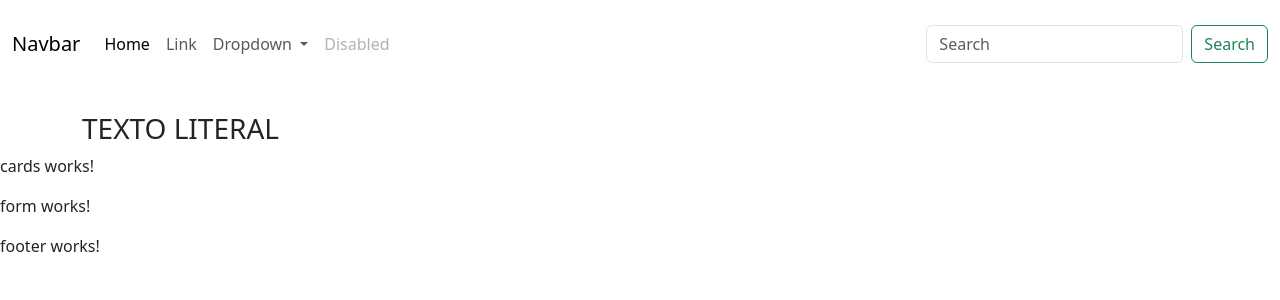
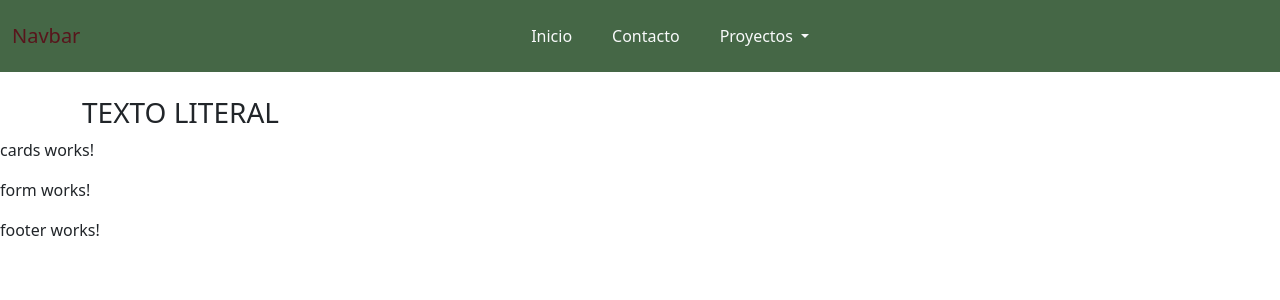
Before and after one commit to benjapaz57/idea-portfolio-1, an Angular app: page / in a window 1280 px wide. Shown: the top 300 px of the page. Built offline with nearby package versions, Linux system fonts and the light colour scheme.

Commit message:
navbar idea

```diff
--- a/src/app/components/navbar/navbar.component.css
+++ b/src/app/components/navbar/navbar.component.css
@@ -0,0 +1,96 @@
+.navbar-idea{
+    background-color: rgb(69, 103, 70);
+}
+
+/* asd buttons hover */
+.custom-btn {
+    margin: 10px;
+    width: 130px;
+    height: 40px;
+    color: whitesmoke;
+    border-radius: 5px;
+    font-family: 'Lato', sans-serif;
+    font-weight: 500;
+    background: transparent;
+    cursor: pointer;
+    transition: all 0.3s ease;
+    position: relative;
+    display: inline-block;
+     box-shadow:inset 2px 2px 2px 0px rgba(255,255,255,.5),
+     7px 7px 20px 0px rgba(0,0,0,.1),
+     4px 4px 5px 0px rgba(0,0,0,.1);
+    outline: none;
+  }
+/* 7 */
+.btn-7 {
+    background: linear-gradient(0deg, rgba(32,223,32,0.67) 0%, rgb(69, 103, 70) 100%);
+      line-height: 42px;
+      padding: 0;
+      border: none;
+    }
+    .btn-7 span {
+      position: relative;
+      display: block;
+      width: 100%;
+      height: 100%;
+    }
+    .btn-7:before,
+    .btn-7:after {
+      position: absolute;
+      content: "";
+      right: 0;
+      bottom: 0;
+      background: rgba(32,223,32,0.67);
+      box-shadow:
+       -7px -7px 20px 0px rgba(255,255,255,.9),
+       -4px -4px 5px 0px rgba(255,255,255,.9),
+       7px 7px 20px 0px rgba(0,0,0,.2),
+       4px 4px 5px 0px rgba(0,0,0,.3);
+      transition: all 0.3s ease;
+    }
+    .btn-7:before{
+       height: 0%;
+       width: 2px;
+    }
+    .btn-7:after {
+      width: 0%;
+      height: 2px;
+    }
+    .btn-7:hover{
+      color: rgba(32,223,32,0.67);
+      background: transparent;
+    }
+    .btn-7:hover:before {
+      height: 100%;
+    }
+    .btn-7:hover:after {
+      width: 100%;
+    }
+    .btn-7 span:before,
+    .btn-7 span:after {
+      position: absolute;
+      content: "";
+      left: 0;
+      top: 0;
+      background: rgb(69, 103, 70);
+      box-shadow:
+       -7px -7px 20px 0px rgba(255,255,255,.9),
+       -4px -4px 5px 0px rgba(255,255,255,.9),
+       7px 7px 20px 0px rgba(0,0,0,.2),
+       4px 4px 5px 0px rgba(0,0,0,.3);
+      transition: all 0.3s ease;
+    }
+    .btn-7 span:before {
+      width: 2px;
+      height: 0%;
+    }
+    .btn-7 span:after {
+      height: 2px;
+      width: 0%;
+    }
+    .btn-7 span:hover:before {
+      height: 100%;
+    }
+    .btn-7 span:hover:after {
+      width: 100%;
+    }
--- a/src/app/components/navbar/navbar.component.html
+++ b/src/app/components/navbar/navbar.component.html
@@ -1,36 +1,30 @@
-<nav class="navbar navbar-expand-lg bg-tertiary ">
-    <div class="container-fluid my-3 navbar-idea">
-      <a class="navbar-brand" href="#">Navbar</a>
+<nav class="navbar navbar-expand-lg bg-tertiary navbar-idea">
+    <div class="container-fluid d-flex ">
+      <a class="navbar-brand text-danger-emphasis my-2" href="#">Navbar</a>
       <button class="navbar-toggler" type="button" data-bs-toggle="collapse" data-bs-target="#navbarSupportedContent" aria-controls="navbarSupportedContent" aria-expanded="false" aria-label="Toggle navigation">
         <span class="navbar-toggler-icon"></span>
       </button>
-      <div class="collapse navbar-collapse" id="navbarSupportedContent">
-        <ul class="navbar-nav me-auto mb-2 mb-lg-0">
-          <li class="nav-item">
-            <a class="nav-link active" aria-current="page" href="#">Home</a>
+      <div class="collapse navbar-collapse justify-content-evenly" id="navbarSupportedContent">
+        <ul class="navbar-nav mb-2 mb-lg-0">
+          <li class="nav-item justify-content-center">
+            <a class="nav-link text-light me-4" aria-current="page" href="index.html">Inicio</a>
           </li>
           <li class="nav-item">
-            <a class="nav-link" href="#">Link</a>
+            <a class="nav-link text-light me-4" href="#">Contacto</a>
           </li>
           <li class="nav-item dropdown">
-            <a class="nav-link dropdown-toggle" href="#" role="button" data-bs-toggle="dropdown" aria-expanded="false">
-              Dropdown
+            <a class="nav-link dropdown-toggle text-light me-4" href="#" role="button" data-bs-toggle="dropdown" aria-expanded="false">
+              Proyectos
             </a>
             <ul class="dropdown-menu">
-              <li><a class="dropdown-item" href="#">Action</a></li>
-              <li><a class="dropdown-item" href="#">Another action</a></li>
+              <li><a class="dropdown-item my-2 custom-btn btn-7" href="#">Landing Page</a></li>
               <li><hr class="dropdown-divider"></li>
-              <li><a class="dropdown-item" href="#">Something else here</a></li>
+              <li><a class="dropdown-item my-2 custom-btn btn-7" href="#">Tiendas</a></li>
+              <li><hr class="dropdown-divider"></li>
+              <li><a class="dropdown-item my-2 custom-btn btn-7" href="#">Sistemas</a></li>
             </ul>
           </li>
-          <li class="nav-item">
-            <a class="nav-link disabled" aria-disabled="true">Disabled</a>
-          </li>
         </ul>
-        <form class="d-flex" role="search">
-          <input class="form-control me-2" type="search" placeholder="Search" aria-label="Search">
-          <button class="btn btn-outline-success" type="submit">Search</button>
-        </form>
       </div>
     </div>
   </nav>
```
